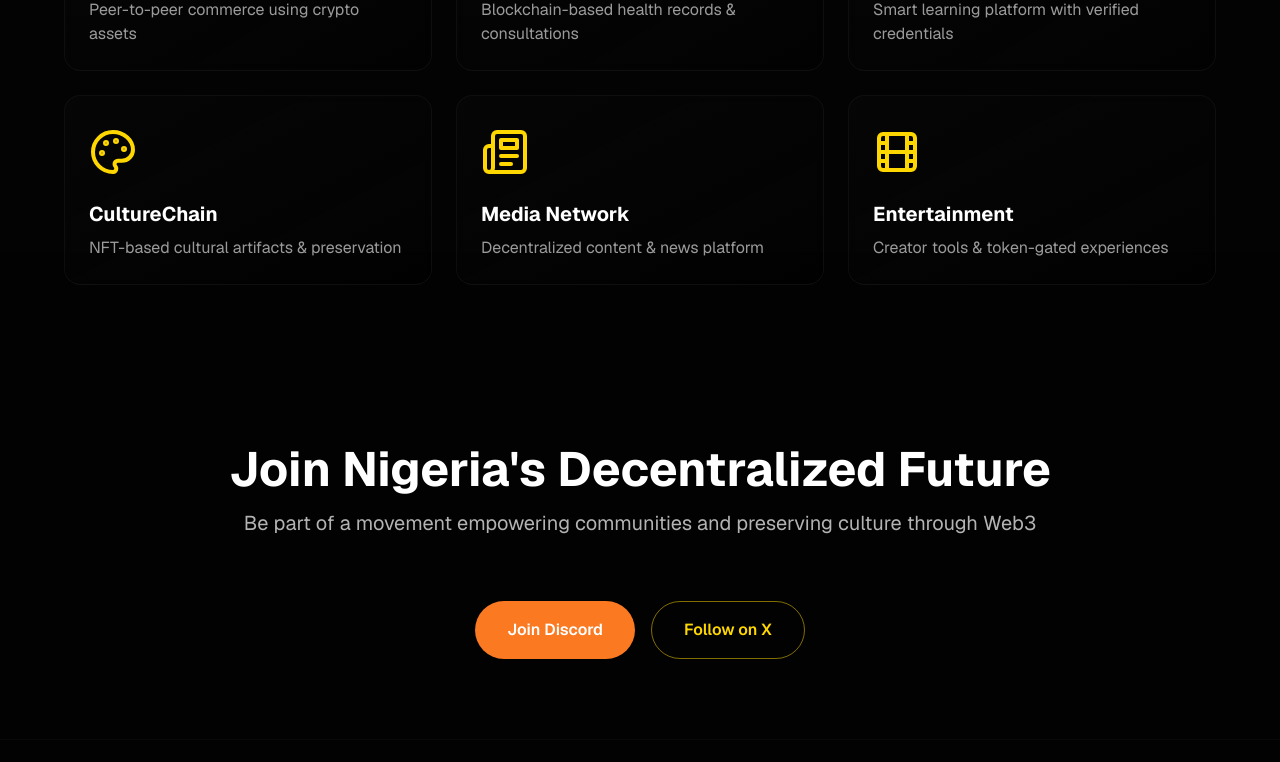
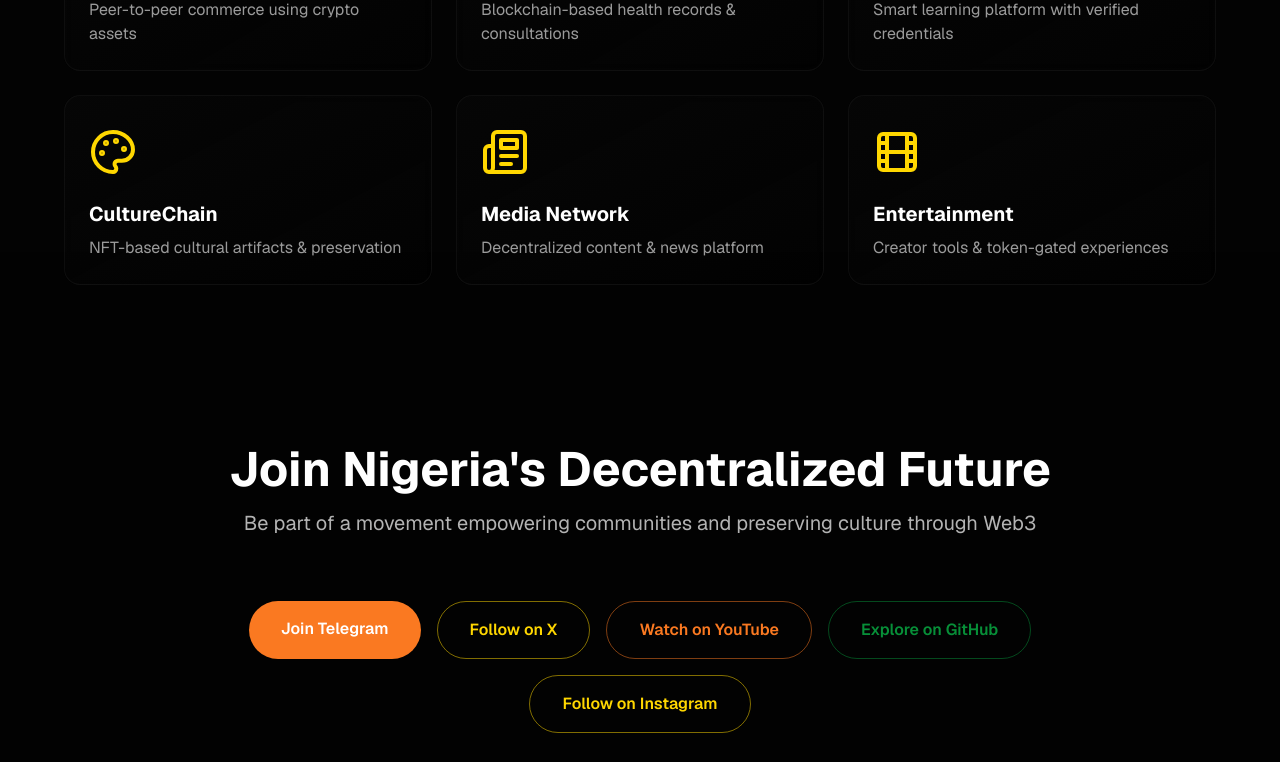
Before and after one commit to Emmycchhuu/SignNigeria-, a Next.js app in the folder SignNigeria/: page / in a window 1280 px wide. Shown: the part 2035-2797 px from the top of the page. Built offline with nearby package versions, Linux system fonts and the light colour scheme.

Commit message:
Update page.tsx

```diff
--- a/SignNigeria/app/page.tsx
+++ b/SignNigeria/app/page.tsx
@@ -251,10 +251,15 @@ export default function Home() {
             </p>
           </div>
 
-          <div className="flex flex-col sm:flex-row gap-4 justify-center pt-8">
-            <button className="px-8 py-4 rounded-full bg-primary text-white hover:bg-primary/90 font-semibold transition-all duration-300 hover:shadow-lg hover:shadow-primary/50">
-              Join Discord
-            </button>
+          <div className="flex flex-wrap justify-center gap-4 pt-8">
+            <a
+              href="https://t.me/signigeria"
+              target="_blank"
+              rel="noopener noreferrer"
+              className="px-8 py-4 rounded-full bg-primary text-white hover:bg-primary/90 font-semibold transition-all duration-300 hover:shadow-lg hover:shadow-primary/50"
+            >
+              Join Telegram
+            </a>
             <a
               href="https://x.com/africasigngiant?s=21"
               target="_blank"
@@ -263,65 +268,33 @@ export default function Home() {
             >
               Follow on X
             </a>
+            <a
+              href="https://youtube.com/@signigeria"
+              target="_blank"
+              rel="noopener noreferrer"
+              className="px-8 py-4 rounded-full border border-primary/50 text-primary hover:bg-primary/10 font-semibold transition-all duration-300"
+            >
+              Watch on YouTube
+            </a>
+            <a
+              href="https://github.com/signigeria"
+              target="_blank"
+              rel="noopener noreferrer"
+              className="px-8 py-4 rounded-full border border-secondary/50 text-secondary hover:bg-secondary/10 font-semibold transition-all duration-300"
+            >
+              Explore on GitHub
+            </a>
+            <a
+              href="https://instagram.com/signigeria"
+              target="_blank"
+              rel="noopener noreferrer"
+              className="px-8 py-4 rounded-full border border-accent/50 text-accent hover:bg-accent/10 font-semibold transition-all duration-300"
+            >
+              Follow on Instagram
+            </a>
           </div>
         </div>
       </section>
-
-      {/* Footer */}
-      <footer className="border-t border-border/30 bg-card/30 py-12 px-4 sm:px-6 lg:px-8">
-        <div className="max-w-6xl mx-auto">
-          <div className="grid grid-cols-1 sm:grid-cols-3 gap-8 mb-8">
-            <div>
-              <h3 className="font-bold text-white mb-4">SIGNigeria</h3>
-              <p className="text-foreground/60 text-sm">Bringing Nigeria on-chain through community-driven Web3</p>
-            </div>
-            <div>
-              <h4 className="font-semibold text-white mb-4">Platforms</h4>
-              <ul className="space-y-2 text-sm text-foreground/60">
-                <li>
-                  <a href="#" className="hover:text-accent transition-colors">
-                    Marketplace
-                  </a>
-                </li>
-                <li>
-                  <a href="#" className="hover:text-accent transition-colors">
-                    EduChain
-                  </a>
-                </li>
-                <li>
-                  <a href="#" className="hover:text-accent transition-colors">
-                    CultureChain
-                  </a>
-                </li>
-              </ul>
-            </div>
-            <div>
-              <h4 className="font-semibold text-white mb-4">Connect</h4>
-              <ul className="space-y-2 text-sm text-foreground/60">
-                <li>
-                  <a href="#" className="hover:text-accent transition-colors">
-                    Discord
-                  </a>
-                </li>
-                <li>
-                  <a href="#" className="hover:text-accent transition-colors">
-                    Twitter
-                  </a>
-                </li>
-                <li>
-                  <a href="#" className="hover:text-accent transition-colors">
-                    GitHub
-                  </a>
-                </li>
-              </ul>
-            </div>
-          </div>
-          <div className="border-t border-border/30 pt-8 flex flex-col sm:flex-row justify-between items-center text-sm text-foreground/60">
-            <p>&copy; 2025 SIGNigeria. All rights reserved.</p>
-            <p>Empowering Communities • Preserving Culture • Building Web3</p>
-          </div>
-        </div>
-      </footer>
     </div>
   )
 }
```
